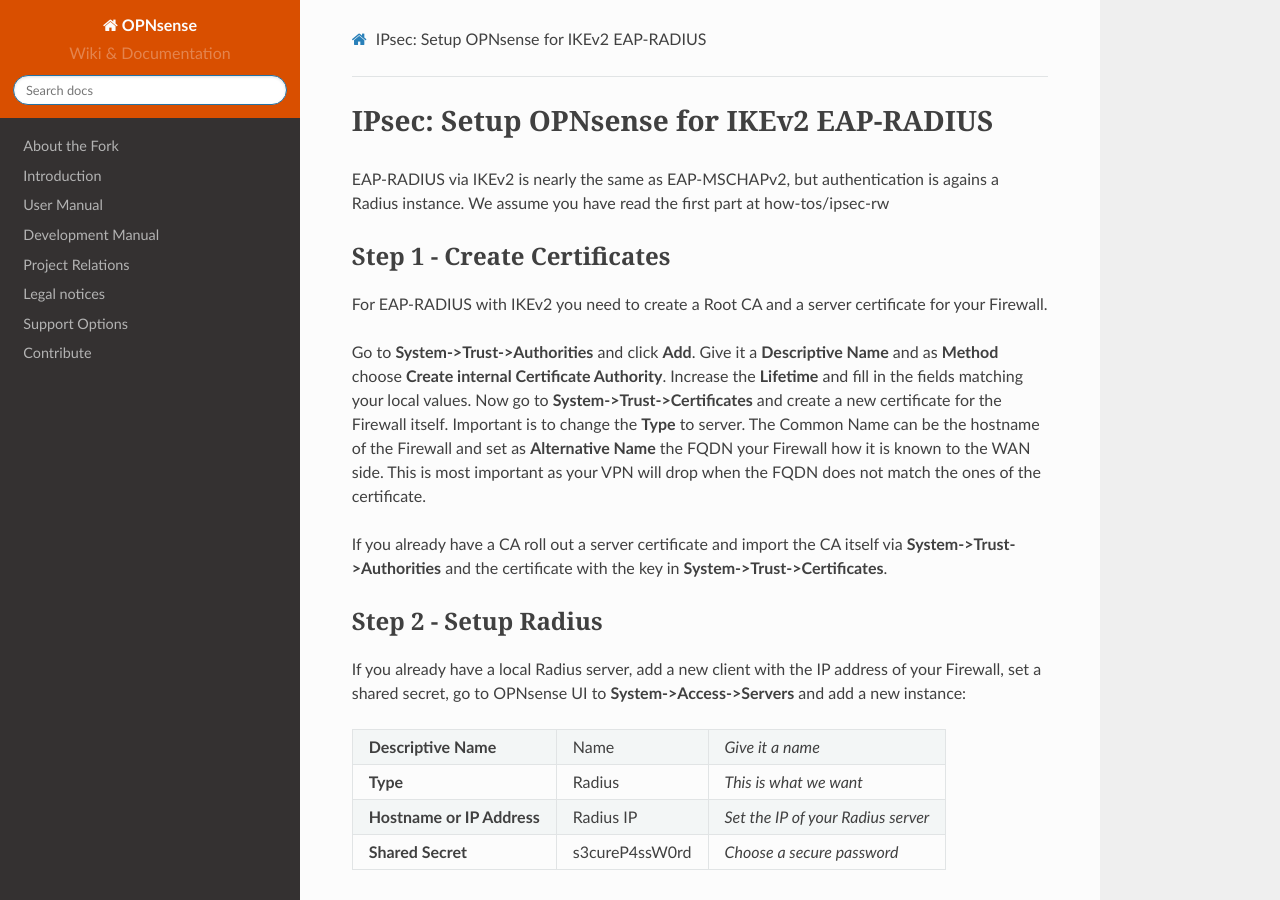
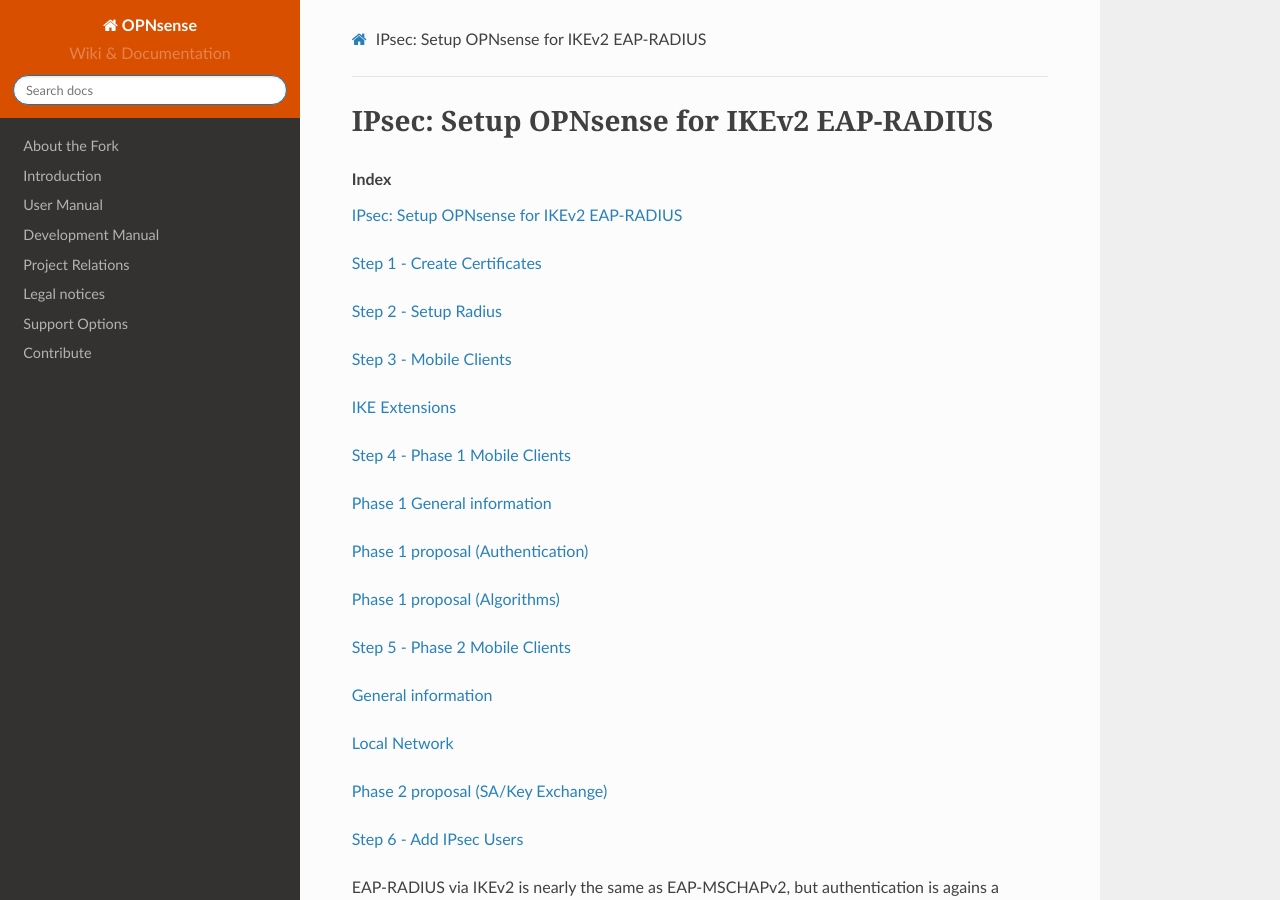
Before and after one commit to opnsense/docs, a Sphinx documentation site: the page built from source/manual/how-tos/ipsec-rw-srv-eapradius.rst, in a window 1280 px wide and 900 px high. Built offline with Sphinx 7.4.7 and the Read the Docs theme 2.0.0, drawn with Linux system fonts in a browser that asks for light colours; nearby versions of some CDN libraries; some web fonts are replaced; library files that are not in the unit come from our copies.

Commit message:
Update ipsec-rw-srv-eapradius.rst

```diff
--- a/source/manual/how-tos/ipsec-rw-srv-eapradius.rst
+++ b/source/manual/how-tos/ipsec-rw-srv-eapradius.rst
@@ -1,6 +1,8 @@
 ==========================================
 IPsec: Setup OPNsense for IKEv2 EAP-RADIUS
 ==========================================
+
+.. contents:: Index
 
 EAP-RADIUS via IKEv2 is nearly the same as EAP-MSCHAPv2, but authentication is agains a Radius instance.
 We assume you have read the first part at
```
